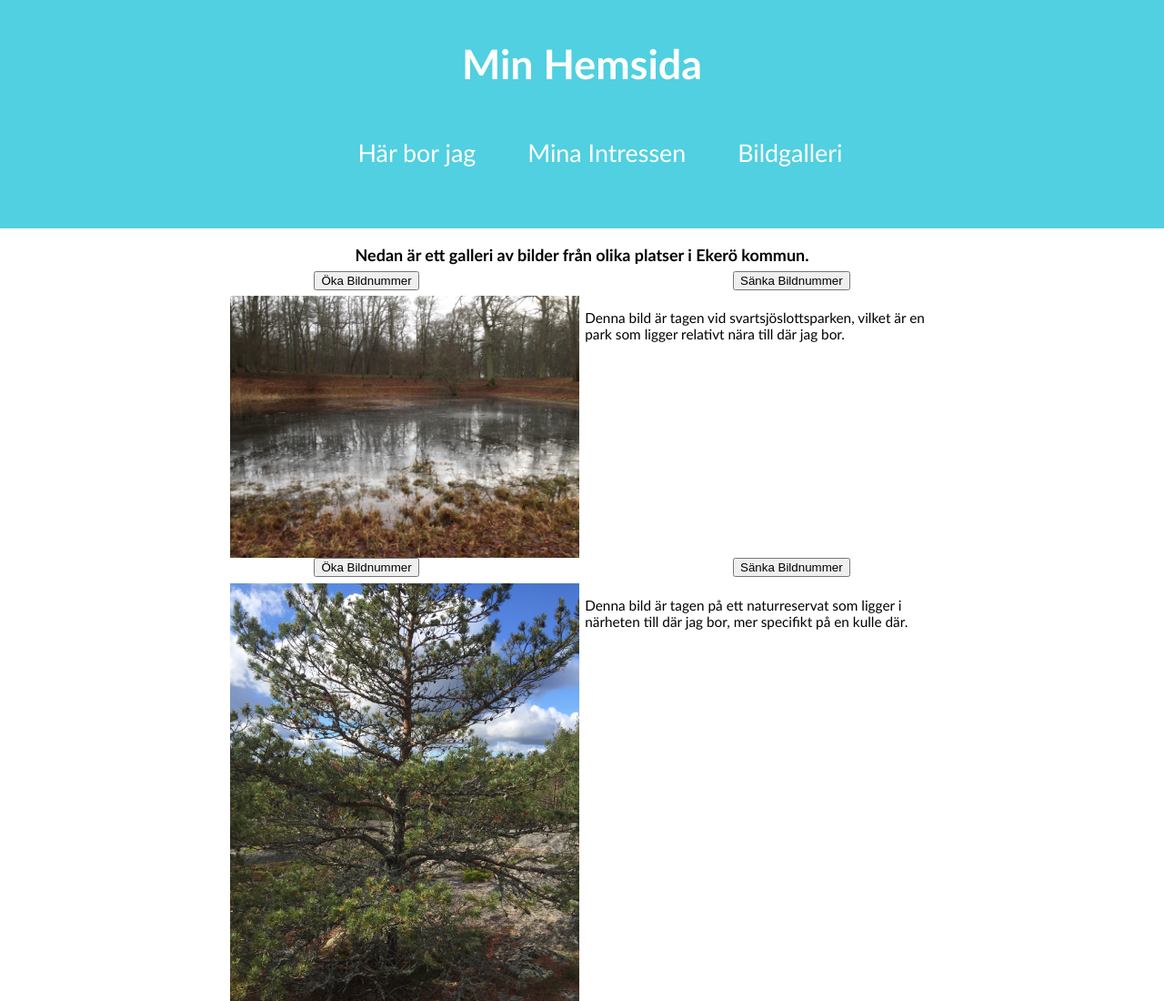
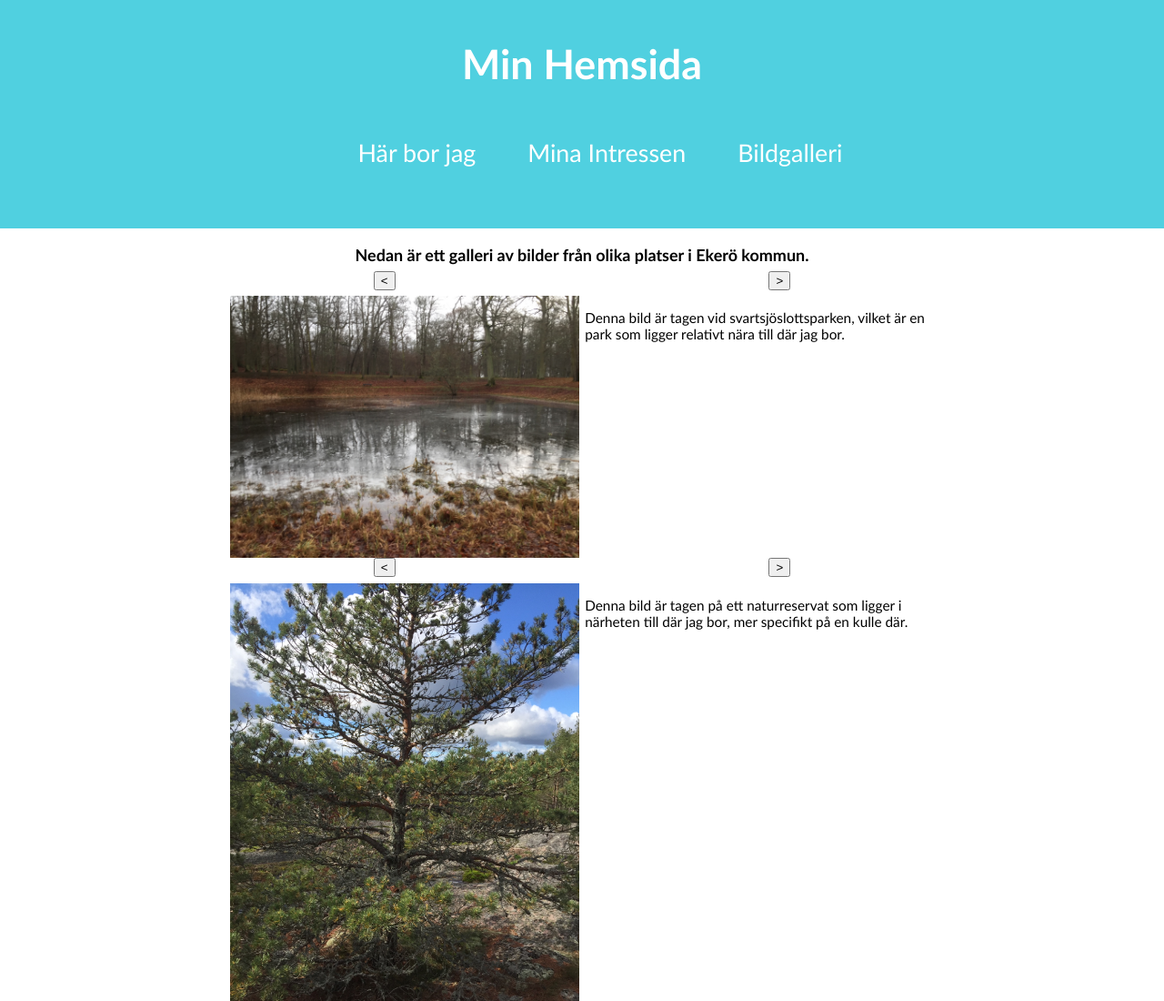
Before and after one commit to Hustra03/Personlig-Hemsida-ReDo, a plain HTML site: page Bild.html in a window 1280 px wide. Shown: the top 1100 px of the page at 91% size. Drawn offline with Linux system fonts and the light colour scheme.

Commit message:
Knappar uppdaterade + css-förbättrningar

```diff
--- a/Bild.html
+++ b/Bild.html
@@ -28,13 +28,13 @@
       Nedan är ett galleri av bilder från olika platser i Ekerö kommun.
     </h3>
     <div class="titel">
-      <button type="button" onclick="ÖkaBildnummer()">Öka Bildnummer</button>
-      <button type="button" onclick="SänkaBildnummer()">Sänka Bildnummer</button>
+      <button type="button" onclick="ÖkaBildnummer()"><</button>
+      <button type="button" onclick="SänkaBildnummer()">></button>
     </div>
     <div id="BildPosition" class="Bilder"></div>
     <div class="titel">
-      <button type="button" onclick="ÖkaBildnummer2()">Öka Bildnummer</button>
-      <button type="button" onclick="SänkaBildnummer2()">Sänka Bildnummer</button>
+      <button type="button" onclick="ÖkaBildnummer2()"><</button>
+      <button type="button" onclick="SänkaBildnummer2()">></button>
     </div>
     <div id="BildPosition2" class="Bilder"></div>
     <footer>
--- a/mystyle.css
+++ b/mystyle.css
@@ -26,8 +26,7 @@ a:hover {
 .bild {
   width: 33%;
   height: 33%;
-  display: flex;
-  justify-self: center;
+  margin-left: 30vw;
 }
 article {
   color: black;
@@ -35,6 +34,7 @@ article {
   font-family: "Trebuchet MS", "Lucida Sans Unicode", "Lucida Grande",
     "Lucida Sans", Arial, sans-serif;
   margin-bottom: 1vw;
+  margin-left: 2.5vw;
 }
 
 p {
```
